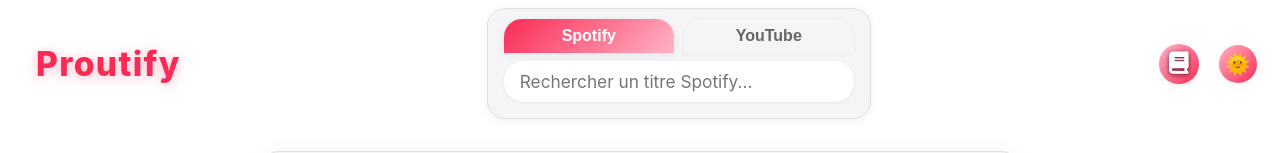
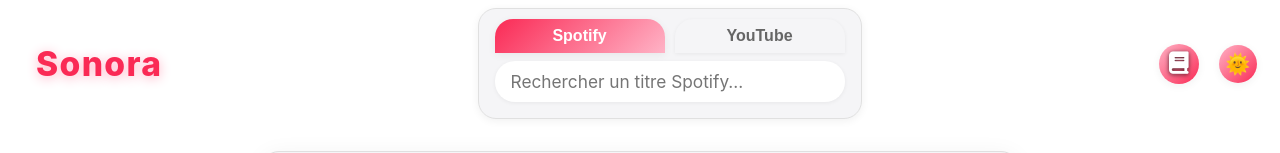
Before and after one commit to este0207/Proutify, a SvelteKit app: page / in a window 1280 px wide. Shown: the top 153 px of the page. Built offline with nearby package versions, Linux system fonts and the light colour scheme.

Commit message:
change name

```diff
--- a/src/routes/Components/Header.svelte
+++ b/src/routes/Components/Header.svelte
@@ -29,7 +29,7 @@
 
 <div class="header">
     <button class="LogoBtn" on:click={returnHome} aria-label="Accueil">
-        <h1 class="Logo">Proutify</h1>
+        <h1 class="Logo">Sonora</h1>
     </button>
     <div class="searchbar-center">
         <SearchBar />
```
